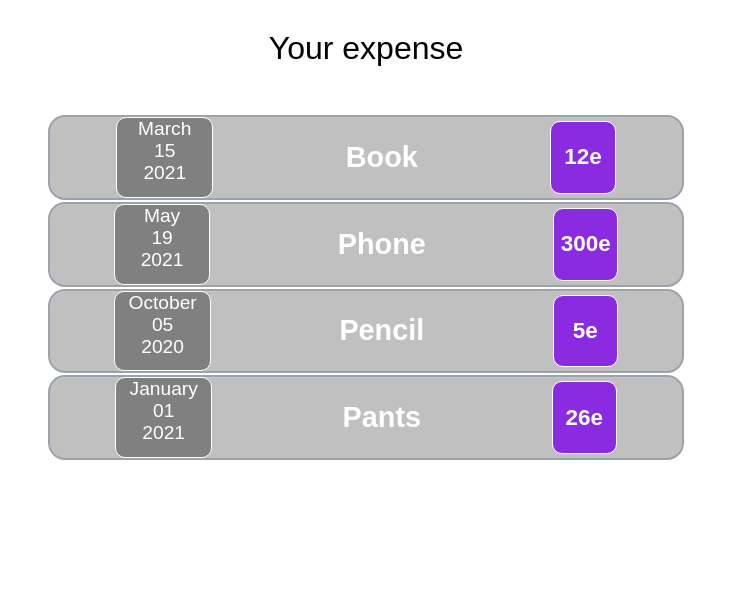
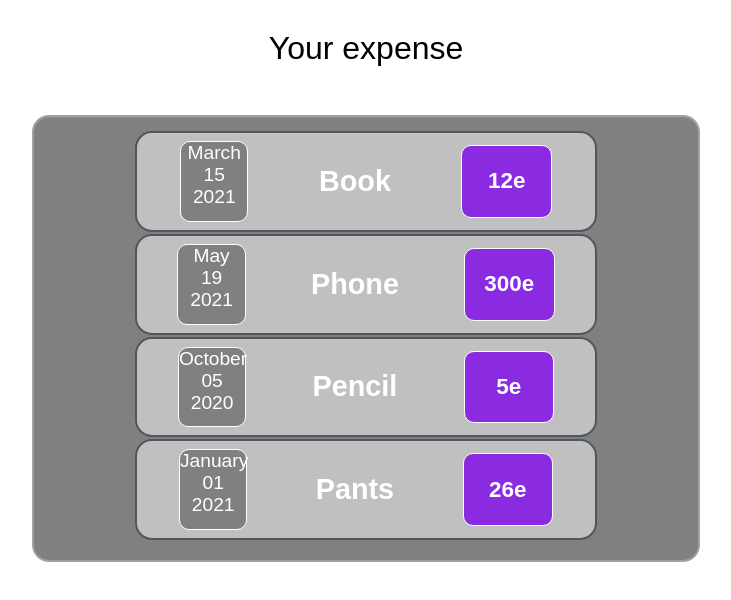
Before and after one commit to ivana-panic/Expense-react, a React (Create React App) app: page / in a window 1280 px wide. Shown: the top 600 px of the page, without its empty margins (274-1005 px from the left). Built offline with nearby package versions, Linux system fonts and the light colour scheme.

Commit message:
Add new component Card with props.children

```diff
--- a/src/App.js
+++ b/src/App.js
@@ -1,4 +1,4 @@
-import ExpenseItem from "./components/ExpenseItem";
+import Expenses from "./components/Expenses";
 
 function App() {
   const expense = [
@@ -30,26 +30,7 @@
   return (
     <div className="App">
       <h1 className="expense-title">Your expense</h1>
-      <ExpenseItem
-        name={expense[0].name}
-        date={expense[0].date}
-        price={expense[0].price}
-      ></ExpenseItem>
-      <ExpenseItem
-        name={expense[1].name}
-        date={expense[1].date}
-        price={expense[1].price}
-      ></ExpenseItem>
-      <ExpenseItem
-        name={expense[2].name}
-        date={expense[2].date}
-        price={expense[2].price}
-      ></ExpenseItem>
-      <ExpenseItem
-        name={expense[3].name}
-        date={expense[3].date}
-        price={expense[3].price}
-      ></ExpenseItem>
+      <Expenses items={expense}></Expenses>
     </div>
   );
 }
--- /dev/null
+++ b/src/components/Card.css
@@ -0,0 +1,5 @@
+.card {
+  box-shadow: rgba(6, 24, 44, 0.4) 0px 0px 0px 2px,
+    rgba(255, 255, 255, 0.08) 0px 1px 0px inset;
+  border-radius: 15px;
+}
--- /dev/null
+++ b/src/components/Card.js
@@ -0,0 +1,9 @@
+import "./Card.css";
+
+function Card(props) {
+  const classes = "card " + props.className;
+
+  return <div className={classes}>{props.children}</div>;
+}
+
+export default Card;
--- a/src/components/ExpenseDate.js
+++ b/src/components/ExpenseDate.js
@@ -1,6 +1,7 @@
 import "./ExpenseDate.css";
+import Expenses from "./Expenses";
 
-function ExpenceDate(props) {
+function ExpenseDate(props) {
   const month = props.date.toLocaleString("en-US", { month: "long" });
   const day = props.date.toLocaleString("en-US", { day: "2-digit" });
   const year = props.date.getFullYear();
@@ -14,4 +15,4 @@
   );
 }
 
-export default ExpenceDate;
+export default ExpenseDate;
--- a/src/components/ExpenseItem.css
+++ b/src/components/ExpenseItem.css
@@ -2,12 +2,10 @@
   display: flex;
   justify-content: space-around;
   background-color: #c0c0c0;
-  box-shadow: rgba(6, 24, 44, 0.4) 0px 0px 0px 2px,
-    rgba(255, 255, 255, 0.08) 0px 1px 0px inset;
-  width: 50%;
+  width: 70%;
   margin: 0 auto;
   margin-bottom: 6px;
-  border-radius: 15px;
+  padding: 0.5rem;
 }
 .expense-item-value {
   display: flex;
@@ -19,8 +17,8 @@
   border: 1px solid white;
   border-radius: 10px;
   background-color: #8a2be2;
-  width: 10%;
-  height: 8%;
+  width: 20%;
+  height: 1%;
   text-align: center;
   margin-top: 4px;
   font: 1.2em "Fira Sans", sans-serif;
--- a/src/components/ExpenseItem.js
+++ b/src/components/ExpenseItem.js
@@ -1,9 +1,10 @@
 import "./ExpenseItem.css";
 import ExpenseDate from "./ExpenseDate";
+import Card from "./Card";
 
 function ExpenseItem(props) {
   return (
-    <div className="expense-item">
+    <Card className="expense-item">
       <ExpenseDate date={props.date}></ExpenseDate>
       <div className="expense-name">
         <h2>{props.name}</h2>
@@ -11,7 +12,7 @@
       <div className="expense-item-price">
         <h3>{props.price}</h3>
       </div>
-    </div>
+    </Card>
   );
 }
 
--- /dev/null
+++ b/src/components/Expenses.css
@@ -0,0 +1,6 @@
+.expenses {
+  background-color: #808080;
+  width: 50%;
+  margin: 0 auto;
+  padding: 1rem;
+}
--- /dev/null
+++ b/src/components/Expenses.js
@@ -0,0 +1,32 @@
+import ExpenseItem from "./ExpenseItem";
+import "./Expenses.css";
+import Card from "./Card";
+
+function Expenses(props) {
+  return (
+    <Card className="expenses">
+      <ExpenseItem
+        name={props.items[0].name}
+        date={props.items[0].date}
+        price={props.items[0].price}
+      ></ExpenseItem>
+      <ExpenseItem
+        name={props.items[1].name}
+        date={props.items[1].date}
+        price={props.items[1].price}
+      ></ExpenseItem>
+      <ExpenseItem
+        name={props.items[2].name}
+        date={props.items[2].date}
+        price={props.items[2].price}
+      ></ExpenseItem>
+      <ExpenseItem
+        name={props.items[3].name}
+        date={props.items[3].date}
+        price={props.items[3].price}
+      ></ExpenseItem>
+    </Card>
+  );
+}
+
+export default Expenses;
```
Also changed, not shown: src/components/Expense.js (deleted).
